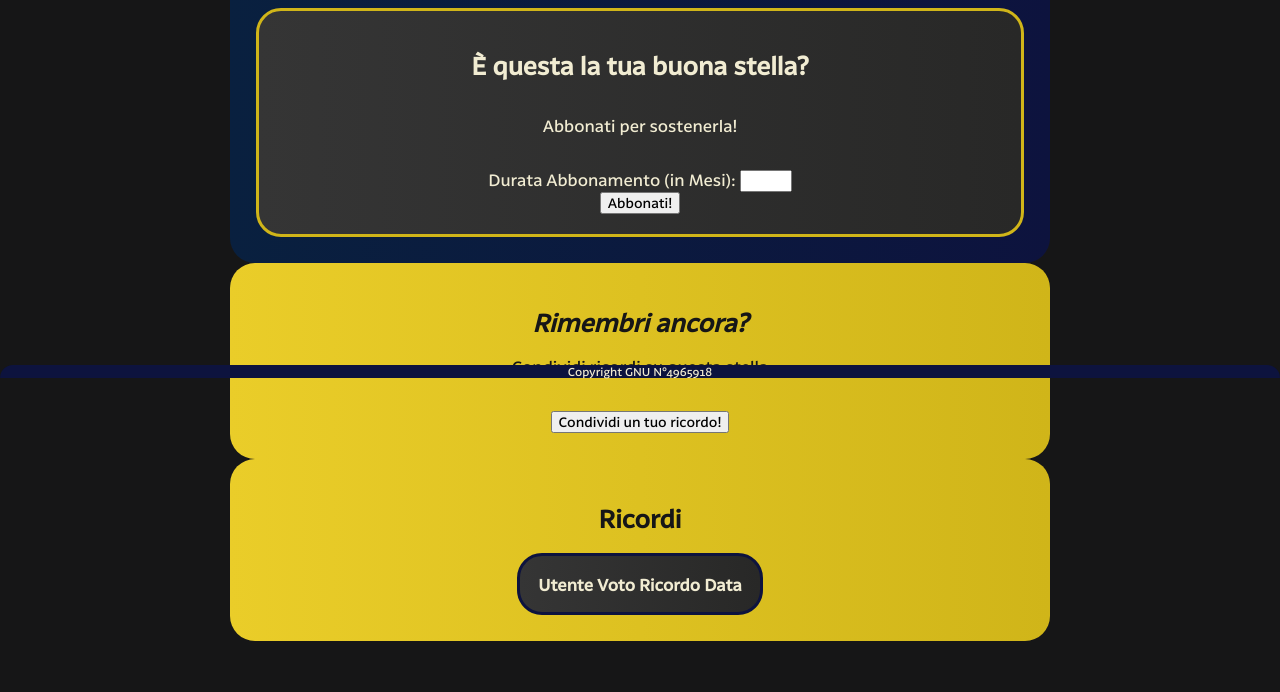
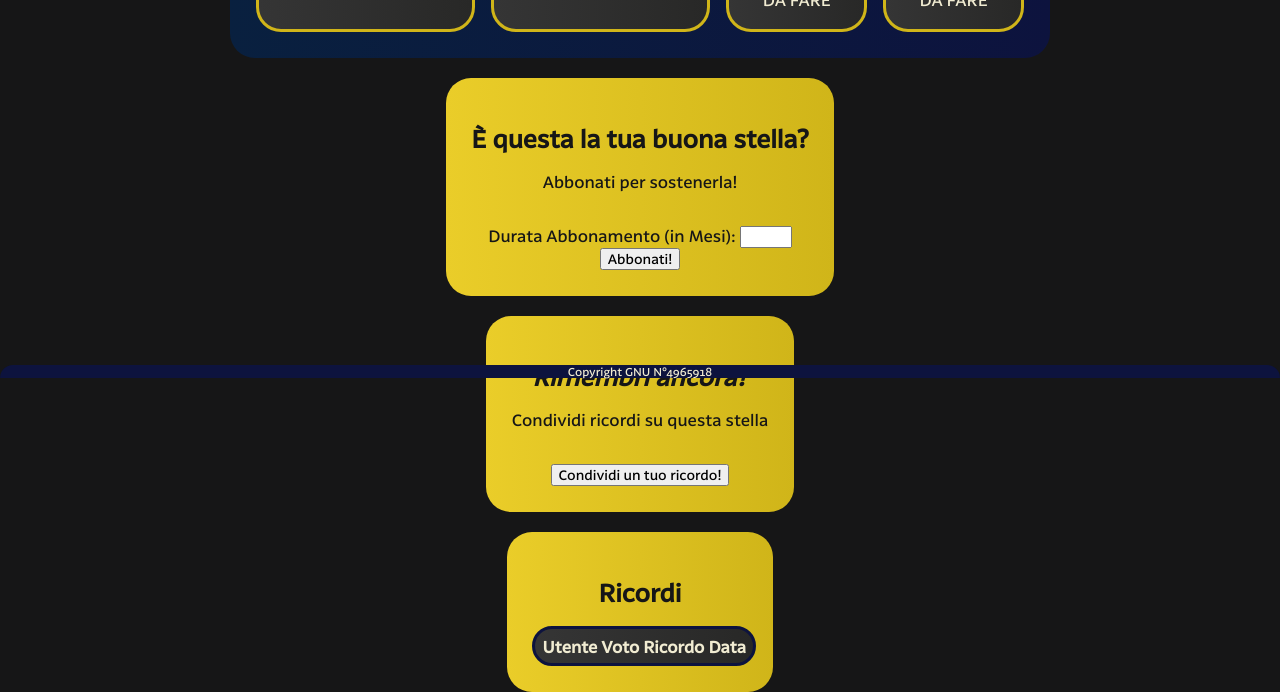
Before and after one commit to InKeaton/SAW_STARS, a PHP site: page /saw/stars/starDetails.php?starID=1 in a window 1280 px wide. Shown: the part 422-1114 px from the top of the page. Before the commit the page ends 1063 px from the top, so only its background shows below. Run offline with PHP 8.4, Linux system fonts and the light colour scheme; the visitor is signed in with stand-in values (Sample User, id 1); data that the repository does not hold is empty.

Commit message:
Modified CSS

```diff
--- a/public_html/_resources/style/commons.css
+++ b/public_html/_resources/style/commons.css
@@ -21,6 +21,12 @@ body {
     /* To avoid navbar overlapping*/
     padding-top: 70px;
     margin: 0px;
+
+    margin: auto;
+    display: flex;
+    flex-direction: column;
+    row-gap: 20px;
+    justify-content: space-around;
 }
 
 .logo {
--- a/public_html/stars/starDetails.php
+++ b/public_html/stars/starDetails.php
@@ -36,7 +36,9 @@
             <article class="grid3">N° Iscritti:<br>DA FARE</article>
             <article class="grid2">N° Stelline Ricevute:<br>DA FARE</article>
             <article class="grid2">N° Ricordi Condivisi:<br>DA FARE</article>
-            <article class="grid10">
+        </section>
+
+        <section class="table_container">
             <h2> È questa la tua buona stella? </h2>
             <p> Abbonati per sostenerla! </p><br>
             <form action="javascript:subToStar()" id = "subscribe" method="post">
@@ -47,7 +49,6 @@
                 <input type="hidden" id="userFK" name="userFK" value="<?php echo $_SESSION["uuid"];?>"><br>
                 <input class="button" type="submit" name="submit" value="Abbonati!">
             </form>
-            </article>
         </section>
 
         <section class="table_container"id="add_review">
```
Lines whose indentation alone changed are shown as unchanged.
